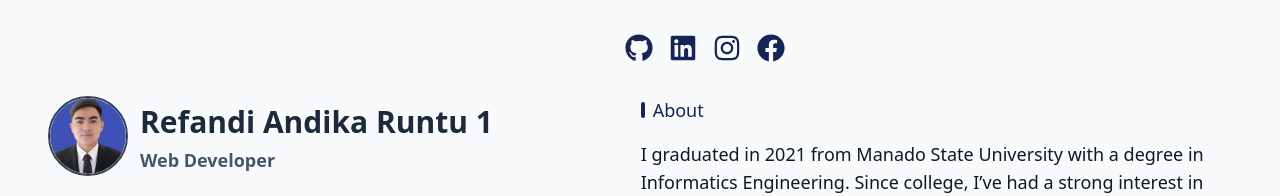
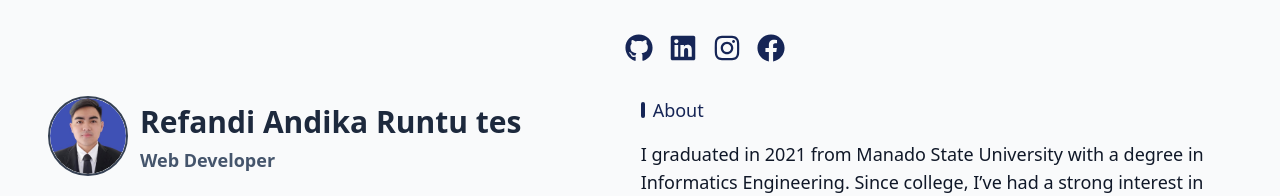
Before and after one commit to reanru/my-profile, a React (Vite) app: page / in a window 1280 px wide. Shown: the top 196 px of the page. Built offline with nearby package versions, Linux system fonts and the light colour scheme.

Commit message:
test deploy

```diff
--- a/src/layout/views/index.jsx
+++ b/src/layout/views/index.jsx
@@ -48,7 +48,7 @@ export default function Index() {
                                     <img class="rounded-full object-cover h-full w-full" src={foto} alt="Default avatar" />
                                 </div>
                                 <div className="flex flex-col">
-                                    <span className="leading-9 lg:leading-12 text-2xl lg:text-3xl font-bold text-slate-800">Refandi Andika Runtu 1</span>
+                                    <span className="leading-9 lg:leading-12 text-2xl lg:text-3xl font-bold text-slate-800">Refandi Andika Runtu tes</span>
                                     <span className="text-lg font-semibold text-slate-600">Web Developer</span>
                                 </div>
                             </div>
```
